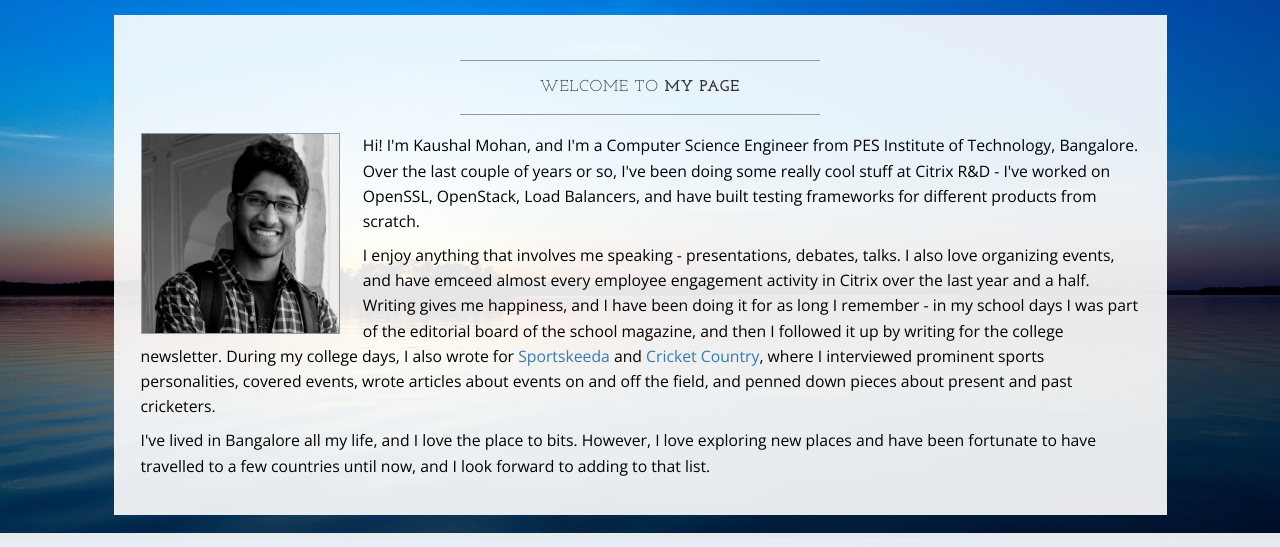
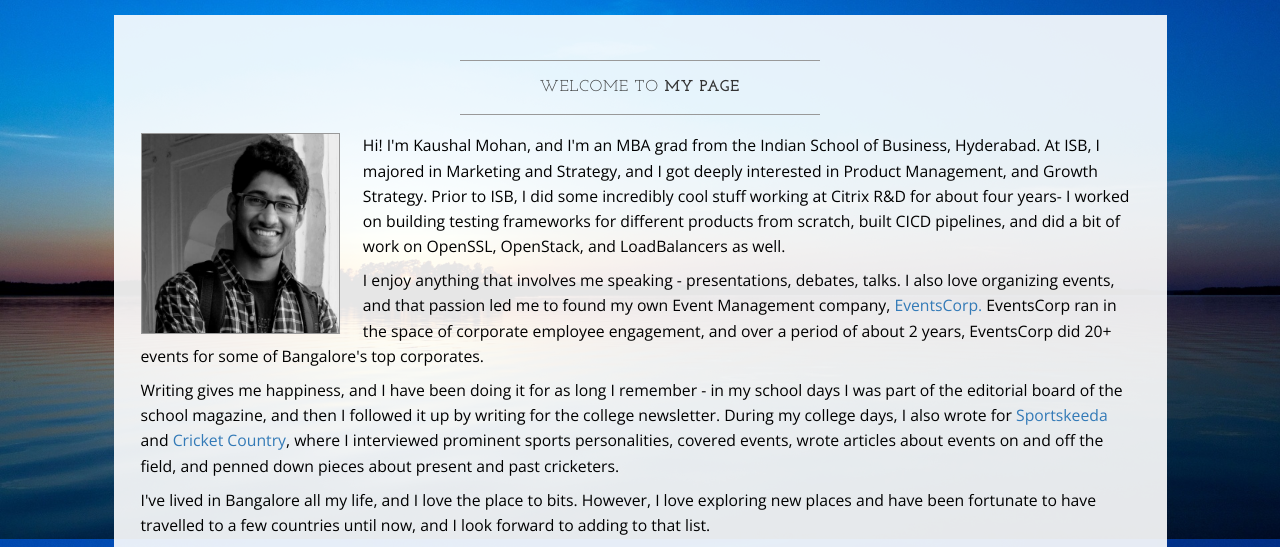
Before and after one commit to kaushalmohan/kaushalmohan.github.io, a plain HTML site: page index.html in a window 1280 px wide. Shown: the part 181-728 px from the top of the page. Drawn offline with nearby package versions, Linux system fonts and the light colour scheme.

Commit message:
Adding ISB stuff

```diff
--- a/index.html
+++ b/index.html
@@ -96,8 +96,9 @@
                     </h2>
                     <hr>
                     <img class="img-responsive img-border img-left" style="width:20%" src="img/Capture_3.PNG" alt="">
-                    <p>Hi! I'm Kaushal Mohan, and I'm a Computer Science Engineer from PES Institute of Technology, Bangalore. Over the last couple of years or so, I've been doing some really cool stuff at Citrix R&D - I've worked on OpenSSL, OpenStack, Load Balancers, and have built testing frameworks for different products from scratch.</p>
-                    <p>I enjoy anything that involves me speaking - presentations, debates, talks. I also love organizing events, and have emceed almost every employee engagement activity in Citrix over the last year and a half. Writing gives me happiness, and I have been doing it for as long I remember - in my school days I was part of the editorial board of the school magazine, and then I followed it up by writing for the college newsletter. During my college days, I also wrote for <a href="http://www.sportskeeda.com/profile/kaushal-m" target="_blank">Sportskeeda</a> and <a href="http://www.cricketcountry.com" target="_blank">Cricket Country</a>, where I interviewed prominent sports personalities, covered events, wrote articles about events on and off the field, and penned down pieces about present and past cricketers.</p>
+                    <p>Hi! I'm Kaushal Mohan, and I'm an MBA grad from the Indian School of Business, Hyderabad. At ISB, I majored in Marketing and Strategy, and I got deeply interested in Product Management, and Growth Strategy. Prior to ISB, I did some incredibly cool stuff working at Citrix R&D for about four years- I worked on building testing frameworks for different products from scratch, built CICD pipelines, and did a bit of work on OpenSSL, OpenStack, and LoadBalancers as well.</p>
+                    <p>I enjoy anything that involves me speaking - presentations, debates, talks. I also love organizing events, and that passion led me to found my own Event Management company, <a href="http://www.facebook.com/eventscorp01" target="_blank">EventsCorp.</a> EventsCorp ran in the space of corporate employee engagement, and over a period of about 2 years, EventsCorp did 20+ events for some of Bangalore's top corporates.</p>
+		    <p>Writing gives me happiness, and I have been doing it for as long I remember - in my school days I was part of the editorial board of the school magazine, and then I followed it up by writing for the college newsletter. During my college days, I also wrote for <a href="http://www.sportskeeda.com/profile/kaushal-m" target="_blank">Sportskeeda</a> and <a href="http://www.cricketcountry.com" target="_blank">Cricket Country</a>, where I interviewed prominent sports personalities, covered events, wrote articles about events on and off the field, and penned down pieces about present and past cricketers.</p>
                     <p>I've lived in Bangalore all my life, and I love the place to bits. However, I love exploring new places and have been fortunate to have travelled to a few countries until now, and I look forward to adding to that list.</p>
 
                 </div>
```
